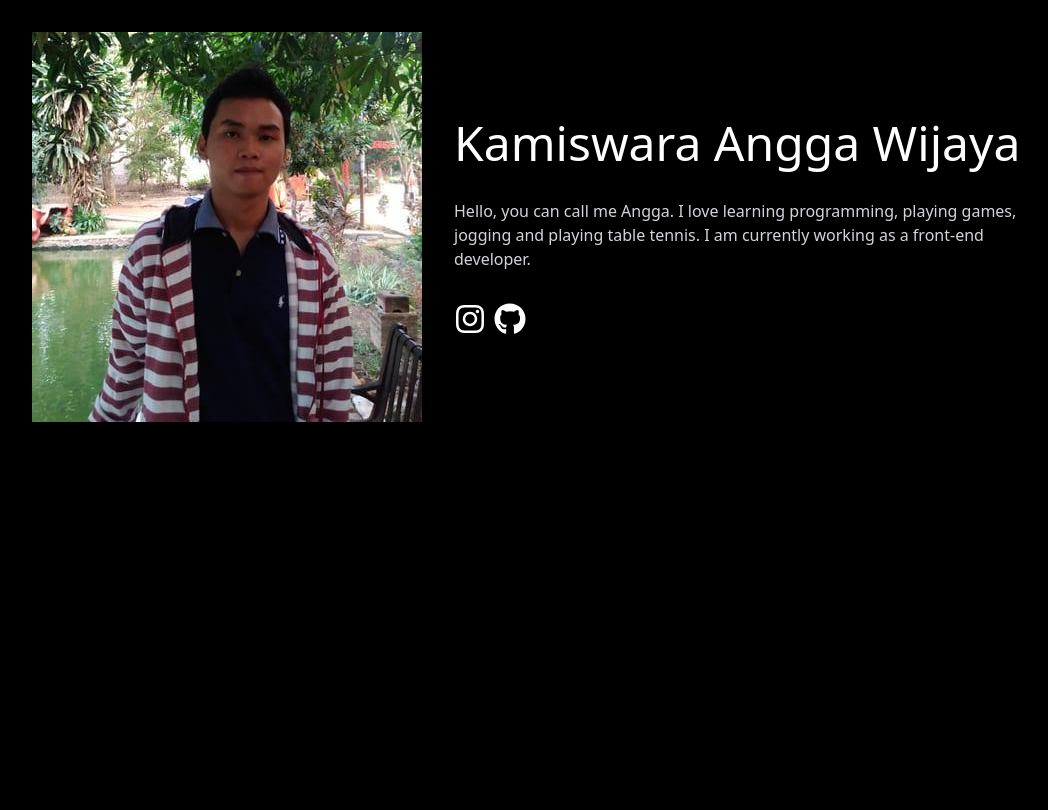
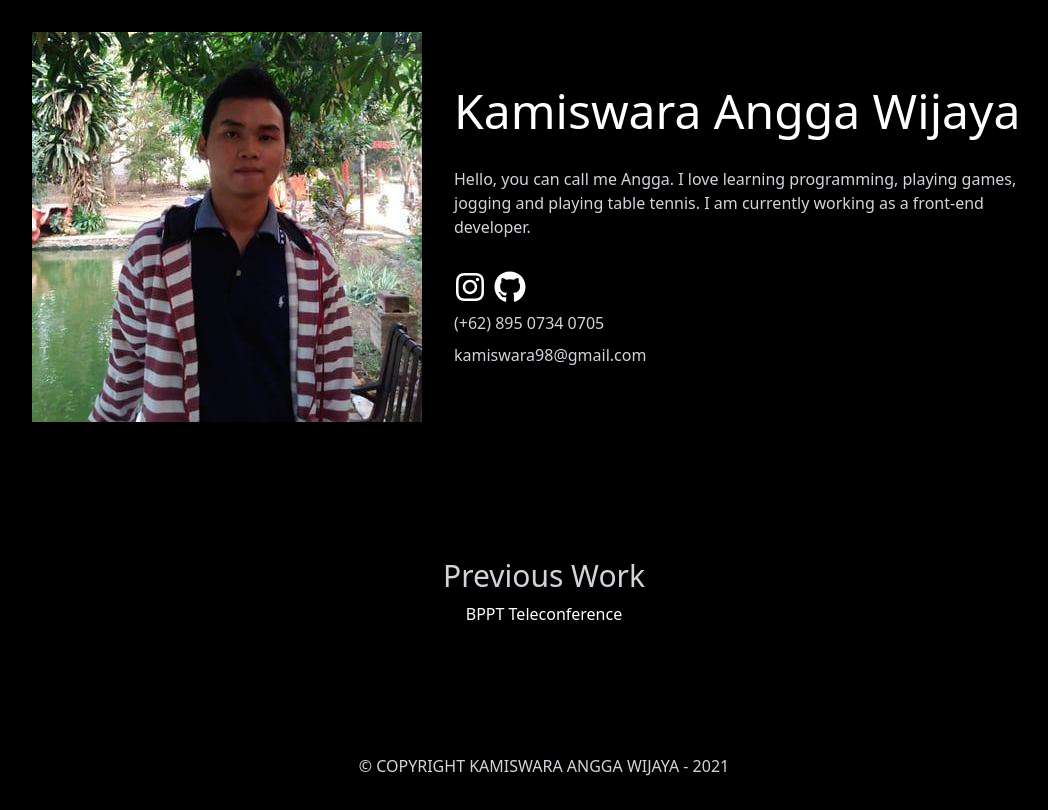
Before and after one commit to anggakswr/portfolio5, a React (Create React App) app: page / in a window 1280 px wide. Shown: the whole page, without its empty margins (96-1144 px from the left). Built offline with nearby package versions, Linux system fonts and the light colour scheme.

Commit message:
add content & footer

```diff
--- a/public/index.html
+++ b/public/index.html
@@ -2,7 +2,6 @@
 <html lang="en">
   <head>
     <meta charset="utf-8" />
-    <link rel="icon" href="%PUBLIC_URL%/favicon.ico" />
     <meta name="viewport" content="width=device-width, initial-scale=1" />
     <meta name="theme-color" content="#000000" />
     <meta name="description" content="Angga's Portfolio" />
@@ -20,7 +19,7 @@
       work correctly both with client-side routing and a non-root public URL.
       Learn how to configure a non-root public URL by running `npm run build`.
     -->
-    <title>React App</title>
+    <title>Angga's Portfolio</title>
   </head>
   <body>
     <noscript>You need to enable JavaScript to run this app.</noscript>
--- a/src/App.js
+++ b/src/App.js
@@ -1,10 +1,14 @@
 import React from "react";
 import Header from "./components/Header";
+import Content from "./components/Content";
+import Footer from "./components/Footer";
 
 const App = () => {
   return (
     <div className="md:px-32">
       <Header />
+      <Content />
+      <Footer />
     </div>
   );
 };
--- /dev/null
+++ b/src/components/Content.js
@@ -0,0 +1,18 @@
+import React from "react";
+
+const Content = () => {
+  return (
+    <div className="text-center py-32">
+      <h2 className="text-3xl py-2">Previous Work</h2>
+      <a
+        href="https://meeting.bppt.go.id/"
+        target="_blank"
+        rel="noopener noreferrer"
+      >
+        BPPT Teleconference
+      </a>
+    </div>
+  );
+};
+
+export default Content;
--- /dev/null
+++ b/src/components/Footer.js
@@ -0,0 +1,11 @@
+import React from "react";
+
+const Footer = () => {
+  return (
+    <footer className="text-center">
+      &copy; COPYRIGHT KAMISWARA ANGGA WIJAYA - 2021
+    </footer>
+  );
+};
+
+export default Footer;
--- a/src/components/Header.js
+++ b/src/components/Header.js
@@ -25,20 +25,33 @@ const Header = () => {
         </p>
 
         {/* social media icons */}
-        <div className="py-8 flex">
+        <div className="py-8">
+          <div className="flex">
             <IconContext.Provider
               value={{
-              className: "mr-2 text-white hover:text-gray-300",
+                className: "mr-2",
                 size: "2rem",
               }}
             >
-            <a href="https://www.instagram.com/anggakswr/">
+              <a
+                href="https://www.instagram.com/anggakswr/"
+                target="_blank"
+                rel="noopener noreferrer"
+              >
                 <FaInstagram />
               </a>
-            <a href="https://github.com/anggakswr/">
+              <a
+                href="https://github.com/anggakswr/"
+                target="_blank"
+                rel="noopener noreferrer"
+              >
                 <FaGithub />
               </a>
             </IconContext.Provider>
+          </div>
+
+          <p className="mt-2">(+62) 895 0734 0705</p>
+          <p className="mt-2">kamiswara98@gmail.com</p>
         </div>
       </div>
     </div>
--- a/src/index.css
+++ b/src/index.css
@@ -5,3 +5,7 @@
 body {
   @apply bg-black text-gray-300 md:py-8;
 }
+
+a {
+  @apply text-white hover:text-gray-300;
+}
```
Also changed, not shown: 1 other file (tests, documents, lock files or other folders). Lines whose indentation alone changed are shown as unchanged.
